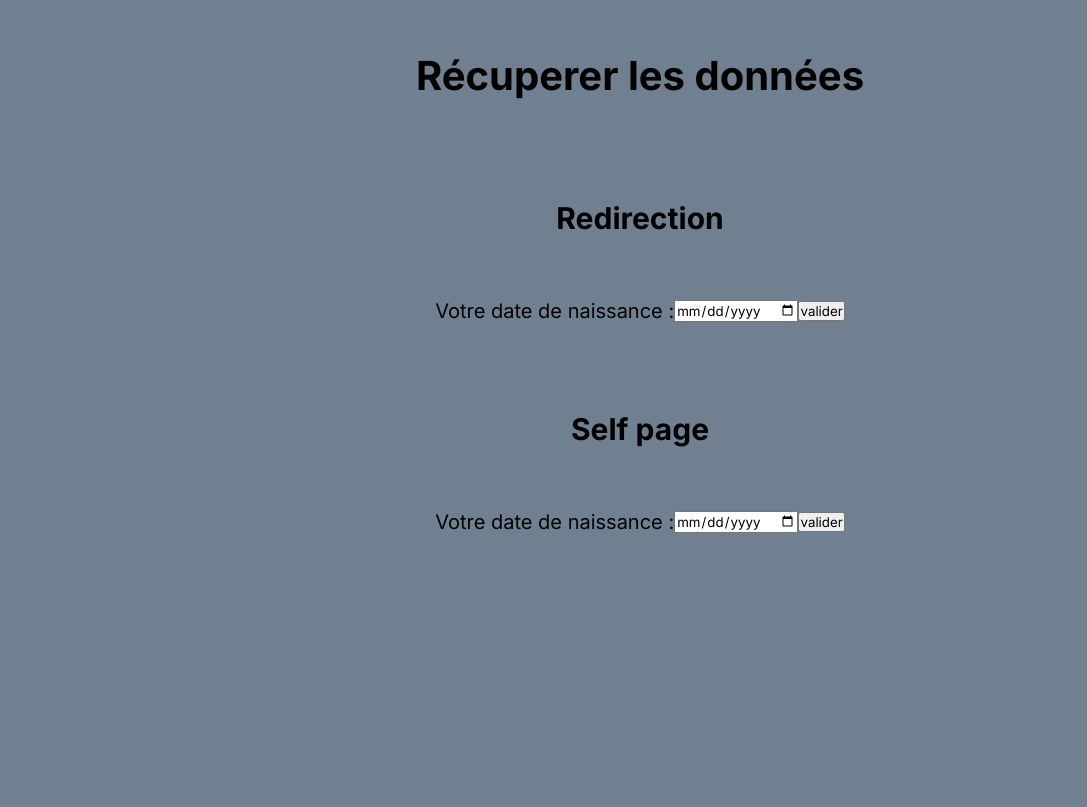
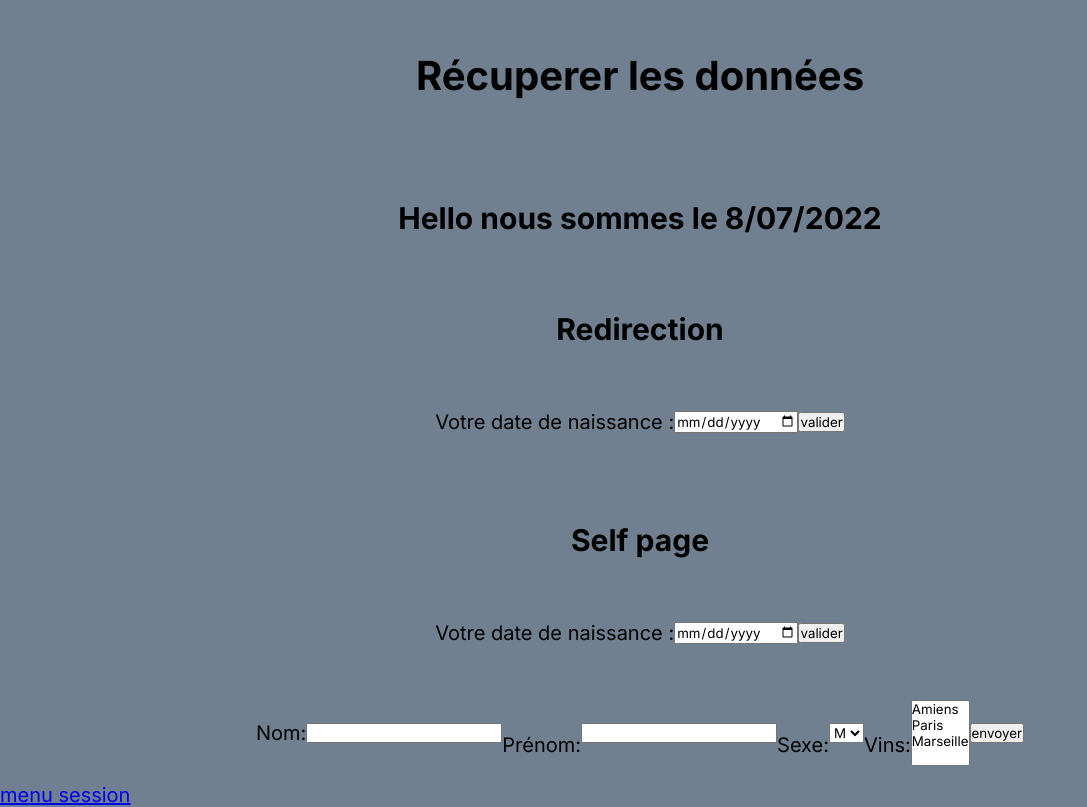
Before and after one commit to ClementJonckheere/Learning-PHP, a PHP site: page / in a window 1280 px wide. Shown: the whole page, without its empty margins (0-1087 px from the left). Before the commit the page ends 533 px from the top, so only its background shows below. Run offline with PHP 8.4, Linux system fonts and the light colour scheme.

Commit message:
modification index

```diff
--- a/index.php
+++ b/index.php
@@ -11,6 +11,8 @@
 <!-- BODY -->
 <body>
     <h1> Récuperer les données </h1>
+    <h2>  Hello nous sommes le <?php echo Date("j/m/Y"); ?>
+  </h2>
 
     <h2>Redirection</h2>
     <form action="reception.php" method="post">
@@ -39,5 +41,23 @@
     ?>
 </p>
 
+<form action="reception.php" method="get">
+ Nom: <input type="text" name="nom"><br>
+ Prénom: <input type="text" name="prenom"><br>
+ Sexe: <select name="sexe">
+ <option>M
+ <option>F
+ </select><br>
+ Vins: <br>
+ <select multiple name="ville[]">
+ <option value="amiens">Amiens</option>
+ <option value="paris">Paris</option>
+ <option value="marseille">Marseille</option>
+ </select><br>
+ <input type="submit" value="envoyer">
+</form>
+
+
+<a href="session.php">menu session</a>
 </body>
 </html>
```
